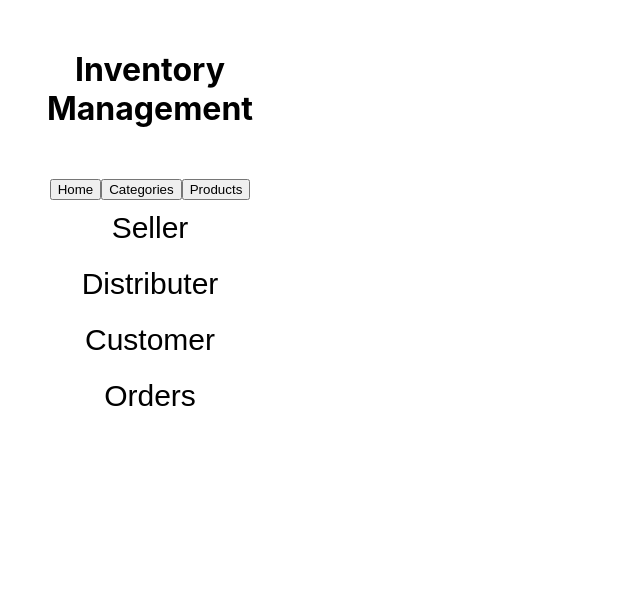
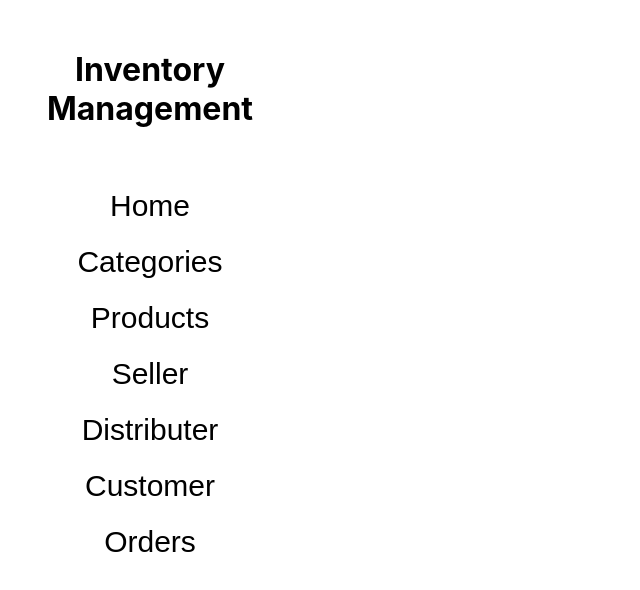
Before and after one commit to puneeth037h/inventory-management, a React (Create React App) app: page / in a window 1280 px wide. Shown: the top 590 px of the page, without its empty margins (0-640 px from the left). Built offline with nearby package versions, Linux system fonts and the light colour scheme.

Commit message:
seller customer distributed and orders fetched

```diff
--- a/src/components/Customer/Customer.js
+++ b/src/components/Customer/Customer.js
@@ -1,9 +1,33 @@
-
+import { useState, useEffect } from "react";
 
 function Customer(){
-    return(
+    const [customersdata, setcustomersData] = useState([]);
+
+    useEffect(() => {
+        fetch('http://localhost:3000/customer')
+            .then(res => res.json())
+            .then(data => {
+                console.log(data);
+                setcustomersData(data);
+            })
+            .catch(error => {
+                console.error('Error fetching categories:', error);
+            });
+            console.log(customersdata);
+    }, []);
+
+    return (
         <div>
-
+            {customersdata.map((elem, indx) => {
+                return (
+                    <div key={indx} className="categoriesList">
+                        <p>{elem.customerId }</p>
+                        <p>{elem.customerName}</p>
+                        <p>{elem.phone}</p>
+                        <p>{elem.address}</p>
+                    </div>
+                );
+            })}
         </div>
     );
 }
--- a/src/components/Distributer/Distributer.js
+++ b/src/components/Distributer/Distributer.js
@@ -1,9 +1,33 @@
-
+import { useState, useEffect } from "react";
 
 function Distributer(){
-    return(
+    const [distributersdata, setdistributersData] = useState([]);
+
+    useEffect(() => {
+        fetch('http://localhost:3000/distributer')
+            .then(res => res.json())
+            .then(data => {
+                console.log(data);
+                setdistributersData(data);
+            })
+            .catch(error => {
+                console.error('Error fetching categories:', error);
+            });
+            console.log(distributersdata);
+    }, []);
+
+    return (
         <div>
-
+            {distributersdata.map((elem, indx) => {
+                return (
+                    <div key={indx} className="categoriesList">
+                        <p>{elem.distributerId }</p>
+                        <p>{elem.distributerName}</p>
+                        <p>{elem.phone}</p>
+                        <p>{elem.address}</p>
+                    </div>
+                );
+            })}
         </div>
     );
 }
--- a/src/components/Home/CustomRoutes/CustomRoutes.js
+++ b/src/components/Home/CustomRoutes/CustomRoutes.js
@@ -3,13 +3,19 @@ import Home from "../Home";
 import Categories from "../../Categories/Categories";
 import Orders from "../../Orders/orders";
 import Products from "../../Products/Products";
+import Seller from "../../Seller/Seller";
+import Distributer from "../../Distributer/Distributer";
+import Customer from "../../Customer/Customer";
 function CustomeRouters(){
     return(
     <Routes>
         <Route path="/home" element={<Home></Home>}></Route>
         <Route path="/categories" element={<Categories></Categories>}></Route>
         <Route path="/orders" element={<Orders></Orders>}></Route>
-        <Route path="products" element={<Products></Products>}></Route>
+        <Route path="/products" element={<Products></Products>}></Route>
+        <Route path="/seller" element={<Seller></Seller>}></Route>
+        <Route path="/distributer" element={<Distributer></Distributer>}></Route>
+        <Route path="/customer" element={<Customer></Customer>}></Route>
 
     </Routes>
     );
--- a/src/components/Nav/Nav.css
+++ b/src/components/Nav/Nav.css
@@ -8,6 +8,13 @@
     margin: 10px;
     width: 200px;
   }
-  .nav>button:hover{
+  .links>button:hover{
     color:orange;
   }
+  .links>button{
+    border: none;
+    font-size: 30px;
+    background-color: transparent;
+    margin: 10px;
+    width: 200px;
+  }
--- a/src/components/Nav/Nav.js
+++ b/src/components/Nav/Nav.js
@@ -5,13 +5,13 @@ function Nav(){
     return(
             <div className="nav">
                 <h1>Inventory Management</h1>
-                <Link to={'/home'}><button>Home</button></Link>
-                <Link to={"/categories"}><button>Categories</button></Link>
-                <Link to={"/products"}><button>Products</button></Link>
-                <button>Seller</button>
-                <button>Distributer</button>
-                <button>Customer</button>
-                <button>Orders</button>
+                <Link to={'/home'} className="links"><button>Home</button></Link>
+                <Link to={"/categories"} className="links"><button>Categories</button></Link>
+                <Link to={"/products"} className="links"><button>Products</button></Link>
+                <Link to={"/seller"} className="links"><button>Seller</button></Link>
+                <Link to={"/distributer"} className="links"><button>Distributer</button></Link>
+                <Link to={"/customer"} className="links"><button>Customer</button></Link>
+                <Link to={"/orders"} className="links"><button>Orders</button></Link>
                 <Outlet></Outlet>
             </div>
     );
--- a/src/components/Orders/orders.js
+++ b/src/components/Orders/orders.js
@@ -1,9 +1,33 @@
-
+import { useState, useEffect } from "react";
 
 function Orders(){
-    return(
+    const [ordersdata, setordersData] = useState([]);
+
+    useEffect(() => {
+        fetch('http://localhost:3000/orders')
+            .then(res => res.json())
+            .then(data => {
+                console.log(data);
+                setordersData(data);
+            })
+            .catch(error => {
+                console.error('Error fetching categories:', error);
+            });
+            console.log(ordersdata);
+    }, []);
+
+    return (
         <div>
-
+            {ordersdata.map((elem, indx) => {
+                return (
+                    <div key={indx} className="categoriesList">
+                        <p>{elem.orderId}</p>
+                        <p>{elem.productName}</p>
+                        <p>{elem.customerName }</p>
+                        <p>{elem.purchaseDate}</p>
+                    </div>
+                );
+            })}
         </div>
     );
 }
--- a/src/components/Seller/Seller.js
+++ b/src/components/Seller/Seller.js
@@ -1,9 +1,33 @@
-
+import { useState, useEffect } from "react";
 
 function Seller(){
-    return(
+    const [sellersdata, setsellersData] = useState([]);
+
+    useEffect(() => {
+        fetch('http://localhost:3000/seller')
+            .then(res => res.json())
+            .then(data => {
+                console.log(data);
+                setsellersData(data);
+            })
+            .catch(error => {
+                console.error('Error fetching categories:', error);
+            });
+            console.log(sellersdata);
+    }, []);
+
+    return (
         <div>
-
+            {sellersdata.map((elem, indx) => {
+                return (
+                    <div key={indx} className="categoriesList">
+                        <p>{elem.sellerId }</p>
+                        <p>{elem.sellerName}</p>
+                        <p>{elem.phone}</p>
+                        <p>{elem.address}</p>
+                    </div>
+                );
+            })}
         </div>
     );
 }
```
Also changed, not shown: src/App.css (line endings or trailing spaces).
